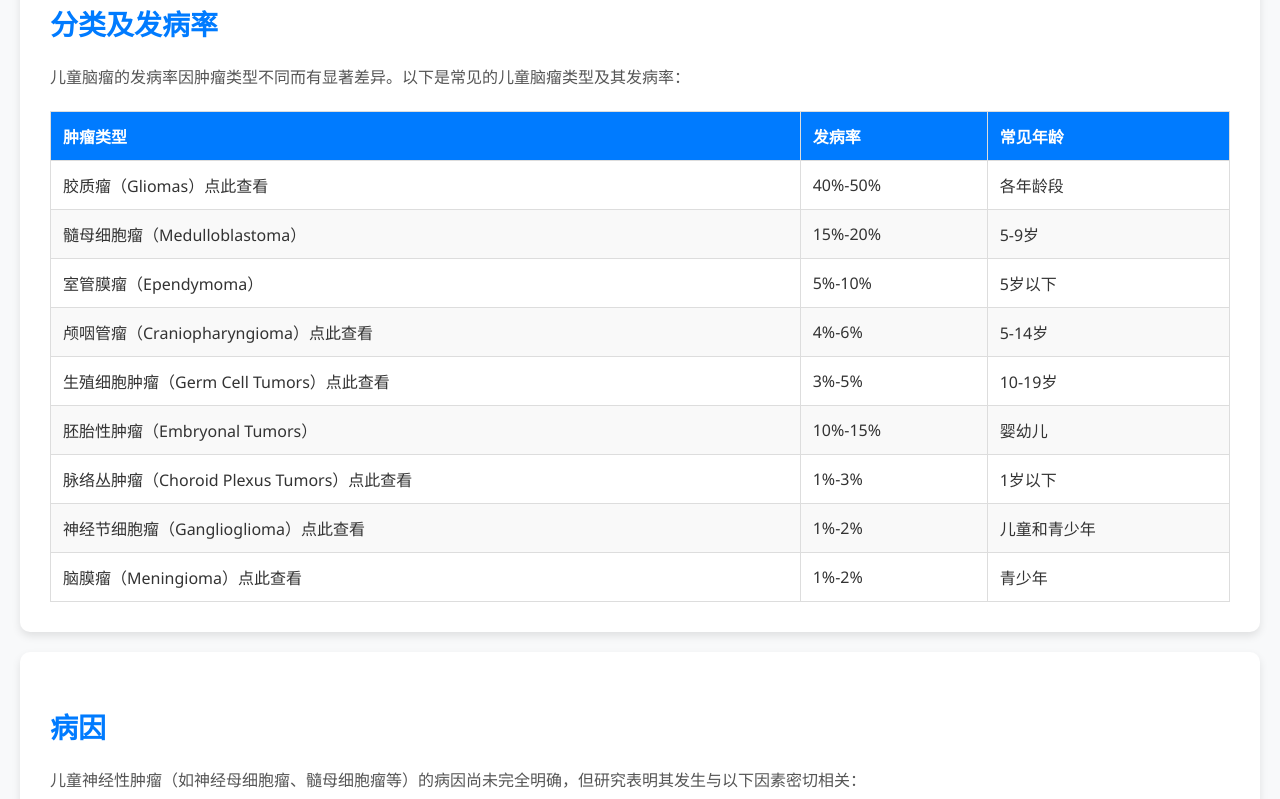
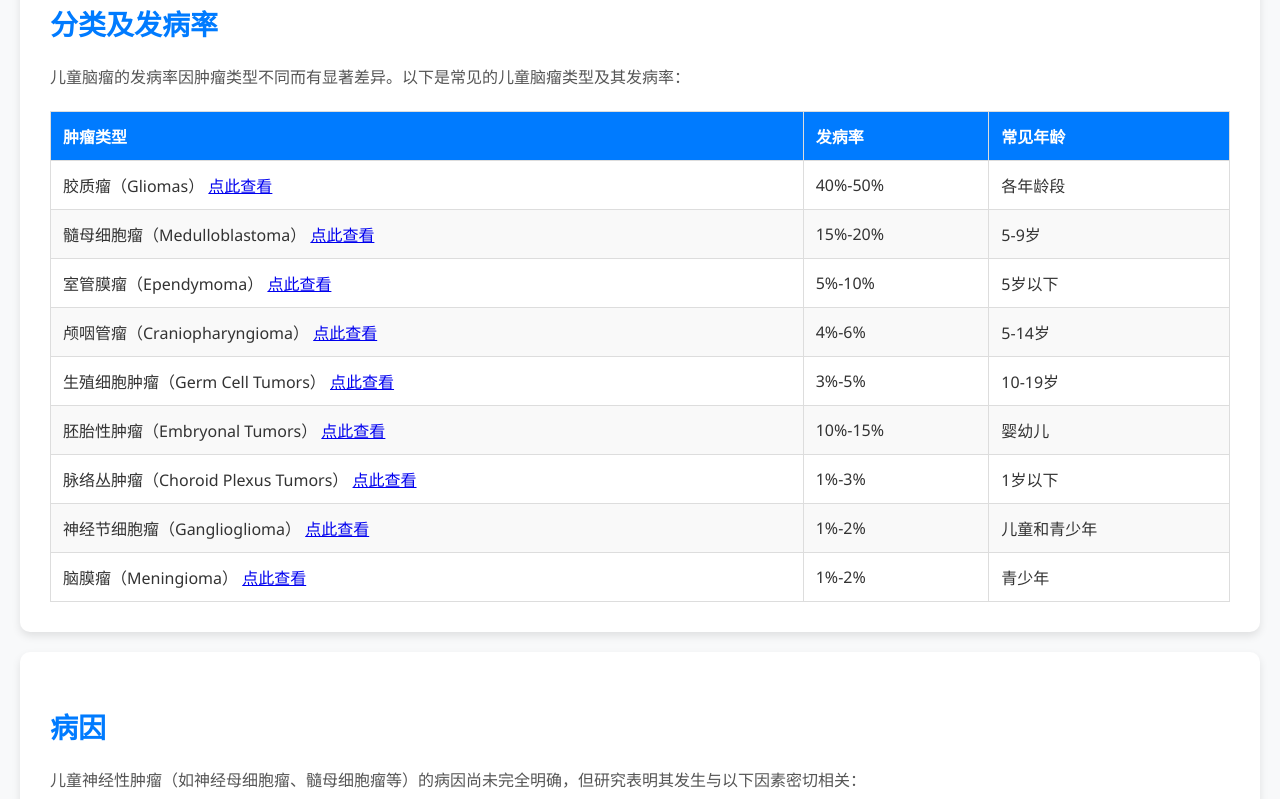
Before and after one commit to ertongshenjingxingzhongliu/ertongshenjingxingzhongliu.github.io, a plain HTML site: page index.html in a window 1280 px wide. Shown: the part 715-1514 px from the top of the page. Drawn offline with Linux system fonts and the light colour scheme.

Commit message:
Update index.html

```diff
--- a/index.html
+++ b/index.html
@@ -286,51 +286,70 @@
             </thead>
              <tbody>
                 <tr>
-                    <td>胶质瘤（Gliomas）点此查看</td>
+                    <td>胶质瘤（Gliomas）
+            <a href="https://naoliu-yjy.github.io/naomoliu.github.io/" target="_blank" rel="noopener noreferrer">点此查看</a>
+        </td>
         <td>40%-50%</td>
         <td>各年龄段</td>
     </tr>
     <tr>
-                    <td>髓母细胞瘤（Medulloblastoma）</td>
+        <td>髓母细胞瘤（Medulloblastoma）
+            <a href="https://naoliu-yjy.github.io/suimuxibaoliu.github.io/" target="_blank" rel="noopener noreferrer">点此查看</a>
+        </td>
         <td>15%-20%</td>
         <td>5-9岁</td>
     </tr>
     <tr>
-                    <td>室管膜瘤（Ependymoma）</td>
+        <td>室管膜瘤（Ependymoma）
+            <a href="https://naoliu-yjy.github.io/shiguanmoliu.github.io/" target="_blank" rel="noopener noreferrer">点此查看</a>
+        </td>
         <td>5%-10%</td>
         <td>5岁以下</td>
     </tr>
     <tr>
-                    <td>颅咽管瘤（Craniopharyngioma）点此查看</td>
+        <td>颅咽管瘤（Craniopharyngioma）
+            <a href="https://naoliu-yjy.github.io/luyanguanliu.github.io/" target="_blank" rel="noopener noreferrer">点此查看</a>
+        </td>
         <td>4%-6%</td>
         <td>5-14岁</td>
     </tr>
     <tr>
-                    <td>生殖细胞肿瘤（Germ Cell Tumors）点此查看</td>
+        <td>生殖细胞肿瘤（Germ Cell Tumors）
+            <a href="https://naoliu-yjy.github.io/shengzhixibaoliu.github.io/" target="_blank" rel="noopener noreferrer">点此查看</a>
+        </td>
         <td>3%-5%</td>
         <td>10-19岁</td>
     </tr>
     <tr>
-                    <td>胚胎性肿瘤（Embryonal Tumors）</td>
+        <td>胚胎性肿瘤（Embryonal Tumors）
+            <a href="https://naoliu-yjy.github.io/peitaixingzhongliu.github.io/" target="_blank" rel="noopener noreferrer">点此查看</a>
+        </td>
         <td>10%-15%</td>
         <td>婴幼儿</td>
     </tr>
     <tr>
-                    <td>脉络丛肿瘤（Choroid Plexus Tumors）点此查看</td>
+        <td>脉络丛肿瘤（Choroid Plexus Tumors）
+            <a href="https://naoliu-yjy.github.io/mailuocongliu.github.io/" target="_blank" rel="noopener noreferrer">点此查看</a>
+        </td>
         <td>1%-3%</td>
         <td>1岁以下</td>
     </tr>
     <tr>
-                     <td>神经节细胞瘤（Ganglioglioma）点此查看</td>
+        <td>神经节细胞瘤（Ganglioglioma）
+            <a href="https://naoliu-yjy.github.io/shenjingjiexibaoliu.github.io/" target="_blank" rel="noopener noreferrer">点此查看</a>
+        </td>
         <td>1%-2%</td>
         <td>儿童和青少年</td>
     </tr>
     <tr>
-                    <td>脑膜瘤（Meningioma）点此查看</td>
+        <td>脑膜瘤（Meningioma）
+            <a href="https://naoliu-yjy.github.io/naomoliu.github.io/" target="_blank" rel="noopener noreferrer">点此查看</a>
+        </td>
         <td>1%-2%</td>
         <td>青少年</td>
     </tr>
 </tbody>
+
         </table>
         <!-- 删除了“了解更多”按钮 -->
     </div>
```
Lines whose indentation alone changed are shown as unchanged.
